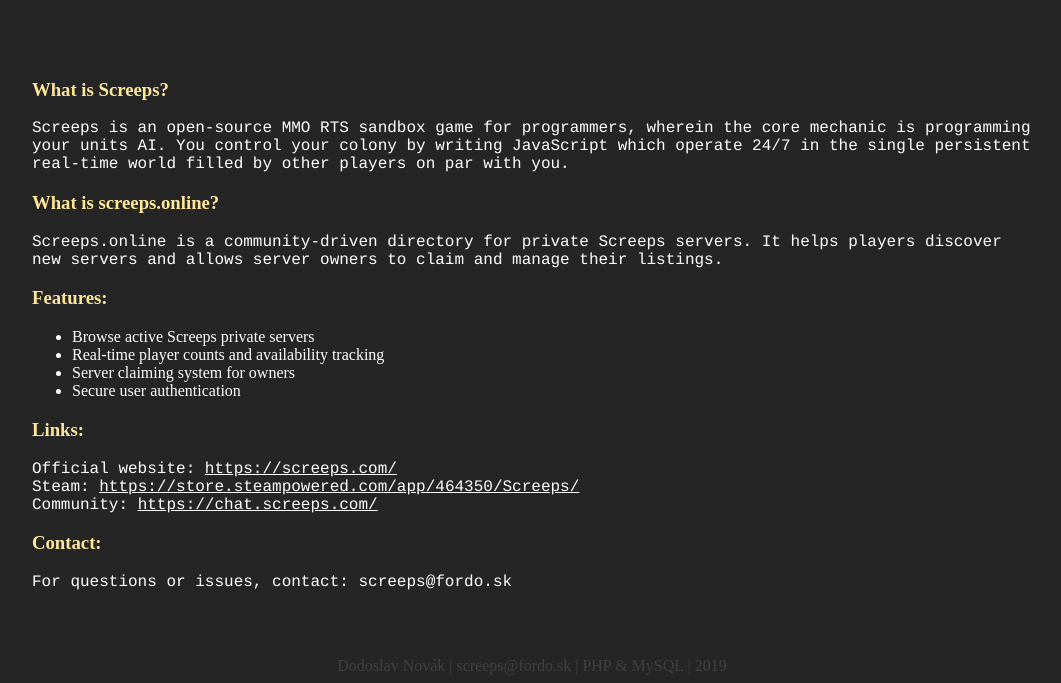
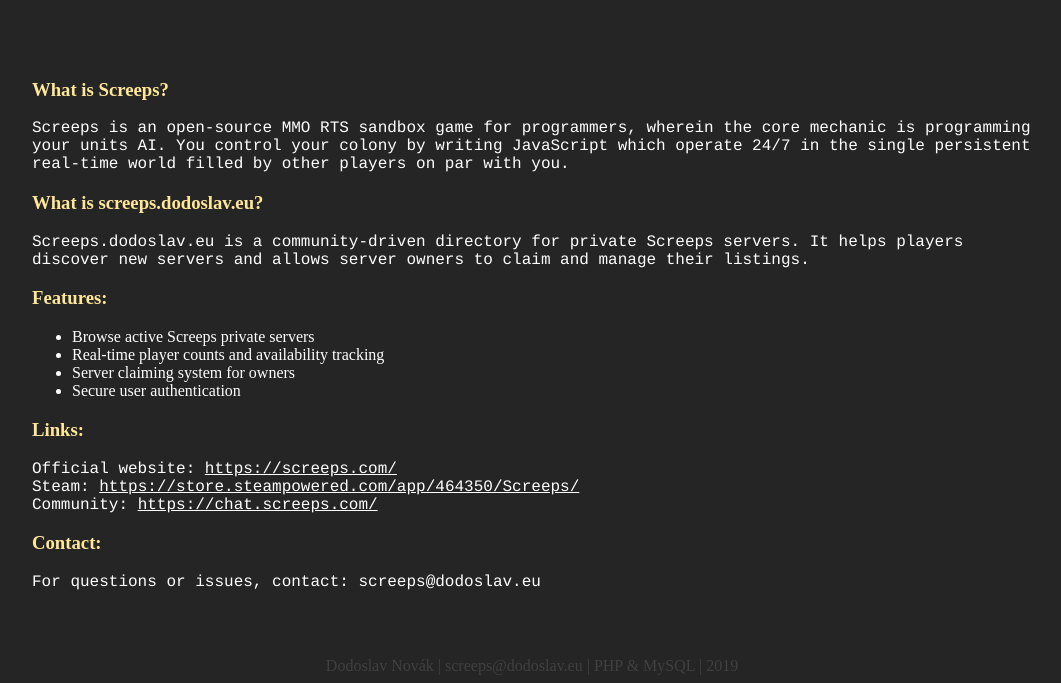
Before and after one commit to dodoslavn/screeps_online, a PHP site: page /about in a window 1280 px wide. Shown: the part 164-847 px from the top of the page, without its empty margins (108-1169 px from the left). Run offline with PHP 8.4, Linux system fonts and the light colour scheme.

Commit message:
Update domain and email to screeps.dodoslav.eu
Changed all references from:
- screeps.online → screeps.dodoslav.eu
- screeps@fordo.sk → screeps@dodoslav.eu
- smtp.fordo.sk → smtp.dodoslav.eu

Updated in:
- All web pages (footers, meta tags)
- Config example file
- Backend documentation
- About page content

Co-Authored-By: Claude Opus 4.6 <noreply@anthropic.com>

```diff
--- a/config/env.example.php
+++ b/config/env.example.php
@@ -19,7 +19,7 @@ return [
 
     // Application Settings
     'app' => [
-        'url' => 'https://screeps.online',
+        'url' => 'https://screeps.dodoslav.eu',
         'timezone' => 'Europe/Bratislava',
     ],
 
--- a/web/about/index.php
+++ b/web/about/index.php
@@ -12,7 +12,7 @@ if (empty($_SESSION['account'])) {
 <html>
 <head>
 	<meta http-equiv="Content-Type" content="text/html; charset=UTF-8" >
-	<meta name="description" content="About screeps.online community private server list" >
+	<meta name="description" content="About screeps.dodoslav.eu community private server list" >
 	<meta name="keywords" content="screeps private server community about" >
 	<meta name="author" content="Dodoslav Novák" >
 	<link rel="stylesheet" type="text/css" href="/default.css" media="screen" >
@@ -41,9 +41,9 @@ if (empty($_SESSION['account'])) {
 	    Screeps is an open-source MMO RTS sandbox game for programmers, wherein the core mechanic is programming your units AI. You control your colony by writing JavaScript which operate 24/7 in the single persistent real-time world filled by other players on par with you.
 	</p>
 
-	<h3>What is screeps.online?</h3>
+	<h3>What is screeps.dodoslav.eu?</h3>
 	<p>
-        Screeps.online is a community-driven directory for private Screeps servers. It helps players discover new servers and allows server owners to claim and manage their listings.
+        Screeps.dodoslav.eu is a community-driven directory for private Screeps servers. It helps players discover new servers and allows server owners to claim and manage their listings.
 	</p>
 
     <h3>Features:</h3>
@@ -63,10 +63,10 @@ if (empty($_SESSION['account'])) {
 
 	<h3>Contact:</h3>
 	<p>
-	    For questions or issues, contact: screeps@fordo.sk
+	    For questions or issues, contact: screeps@dodoslav.eu
 	</p>
 
-	<div class="footer">Dodoslav Novák | screeps@fordo.sk | PHP & MySQL | 2019</div>
+	<div class="footer">Dodoslav Novák | screeps@dodoslav.eu | PHP & MySQL | 2019</div>
 </div>
 </body>
 </html>
--- a/web/account/create/index.php
+++ b/web/account/create/index.php
@@ -70,7 +70,7 @@ $account = '<a style="color: #ffe799;" href="/account" >Log in</a>';
 <html>
 <head>
 	<meta http-equiv="Content-Type" content="text/html; charset=UTF-8" >
-	<meta name="description" content="Create account screeps.online" >
+	<meta name="description" content="Create account screeps.dodoslav.eu" >
 	<meta name="keywords" content="screeps private server community create account" >
 	<meta name="author" content="Dodoslav Novák" >
 	<link rel="stylesheet" type="text/css" href="/default.css" media="screen" >
@@ -124,7 +124,7 @@ if (!empty($err)) {
     </table>
 </form>
 
-	<div class="footer">Dodoslav Novák | screeps@fordo.sk | PHP & MySQL | 2019</div>
+	<div class="footer">Dodoslav Novák | screeps@dodoslav.eu | PHP & MySQL | 2019</div>
 </div>
 </body>
 </html>
--- a/web/account/index.php
+++ b/web/account/index.php
@@ -105,7 +105,7 @@ if (count($userServers) > 0) {
 	<br><br>
 	<a href="/account/logout">Log out</a>
 
-	<div class="footer">Dodoslav Novák | screeps@fordo.sk | PHP & MySQL | 2019</div>
+	<div class="footer">Dodoslav Novák | screeps@dodoslav.eu | PHP & MySQL | 2019</div>
 </div>
 </body>
 </html>
--- a/web/account/login/index.php
+++ b/web/account/login/index.php
@@ -51,7 +51,7 @@ $flash = get_flash();
 <html>
 <head>
 	<meta http-equiv="Content-Type" content="text/html; charset=UTF-8" >
-	<meta name="description" content="Login into screeps.online" >
+	<meta name="description" content="Login into screeps.dodoslav.eu" >
 	<meta name="keywords" content="screeps private server community login" >
 	<meta name="author" content="Dodoslav Novák" >
 	<link rel="stylesheet" type="text/css" href="/default.css" media="screen" >
@@ -108,7 +108,7 @@ if ($flash) {
 
 
 
-	<div class="footer">Dodoslav Novák | screeps@fordo.sk | PHP & MySQL | 2019</div>
+	<div class="footer">Dodoslav Novák | screeps@dodoslav.eu | PHP & MySQL | 2019</div>
 </div>
 </body>
 </html>
--- a/web/add/index.php
+++ b/web/add/index.php
@@ -92,7 +92,7 @@ if (!empty($msg)) {
 		<center>http://<input type="text" value="screeps.com:21025" name="server">/
 		<input type="submit" value="Add server"> </center>
 	</form>
-	<div class="footer">Dodoslav Novák | screeps@fordo.sk | PHP & MySQL | 2019 </div>
+	<div class="footer">Dodoslav Novák | screeps@dodoslav.eu | PHP & MySQL | 2019 </div>
 </div>
 
 
--- a/web/all/index.php
+++ b/web/all/index.php
@@ -87,7 +87,7 @@ while ($row = $stmt->fetch()) {
 }
 ?>
 	</table>
-	<div class="footer">Dodoslav Novák | screeps@fordo.sk | PHP & MySQL | 2019 | Timezone Europe/Bratislava</div>
+	<div class="footer">Dodoslav Novák | screeps@dodoslav.eu | PHP & MySQL | 2019 | Timezone Europe/Bratislava</div>
 </div>
 
 </body>
--- a/web/index.php
+++ b/web/index.php
@@ -99,7 +99,7 @@ while ($row = $stmt->fetch()) {
 }
 ?>
 	</table>
-	<div class="footer">Dodoslav Novák | screeps@fordo.sk | PHP & MySQL | 2019 | Timezone Europe/Bratislava</div>
+	<div class="footer">Dodoslav Novák | screeps@dodoslav.eu | PHP & MySQL | 2019 | Timezone Europe/Bratislava</div>
 </div>
 
 </body>
--- a/web/server/claim/index.php
+++ b/web/server/claim/index.php
@@ -210,7 +210,7 @@ if (empty($owner)) {
     </p>
 
 
-	<div class="footer">Dodoslav Novák | screeps@fordo.sk | PHP & MySQL | 2019 </div>
+	<div class="footer">Dodoslav Novák | screeps@dodoslav.eu | PHP & MySQL | 2019 </div>
 </div>
 
 </body>
--- a/web/server/edit/index.php
+++ b/web/server/edit/index.php
@@ -173,7 +173,7 @@ echo "</tr>";
 
 
 
-	<div class="footer">Dodoslav Novák | screeps@fordo.sk | PHP & MySQL | 2019 </div>
+	<div class="footer">Dodoslav Novák | screeps@dodoslav.eu | PHP & MySQL | 2019 </div>
 </div>
 
 </body>
--- a/web/server/index.php
+++ b/web/server/index.php
@@ -138,7 +138,7 @@ if (empty($description)) {
 	<h3>Description:</h3>
 	<p><?= escape_html($description) ?></p>
 
-	<div class="footer">Dodoslav Novák | screeps@fordo.sk | PHP & MySQL | 2019 | Timezone Europe/Bratislava</div>
+	<div class="footer">Dodoslav Novák | screeps@dodoslav.eu | PHP & MySQL | 2019 | Timezone Europe/Bratislava</div>
 </div>
 
 </body>
```
